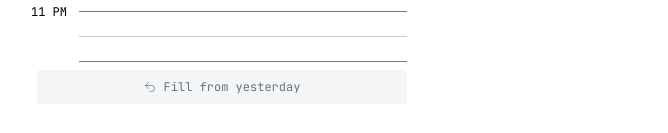
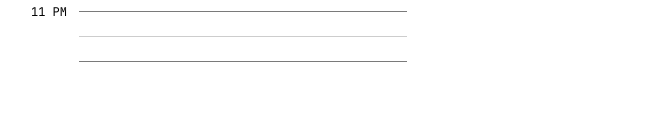
Before and after one commit to 0kzh/manifest, a React (Create React App) app: page / in a window 1280 px wide. Shown: the part 869-1002 px from the top of the page, without its empty margins (303-971 px from the left). After the commit the page ends 963 px from the top, so only its background shows below. Built offline with nearby package versions, Linux system fonts and the light colour scheme.

Commit message:
conditionally render fill from yesterday on calendar

```diff
--- a/src/components/calendar/Calendar.tsx
+++ b/src/components/calendar/Calendar.tsx
@@ -129,7 +129,7 @@ const Calendar: React.FC<Props> = (props: Props) => {
             />
           ))}
       <TimeIndicator startTime={startTime} endTime={endTime} />
-      {events.length === 0 && <button
+      {events.length === 0 && yesterdaysEvents.length > 0 && <button
         className="flex items-center justify-center gap-2 rounded bg-gray-100 hover:bg-gray-200 text-gray-500 w-full mt-2 py-2"
         onClick={fillFromYesterday}
       >
```
